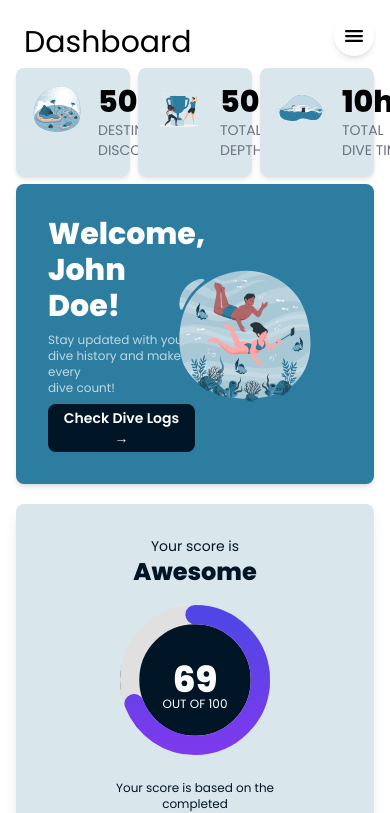
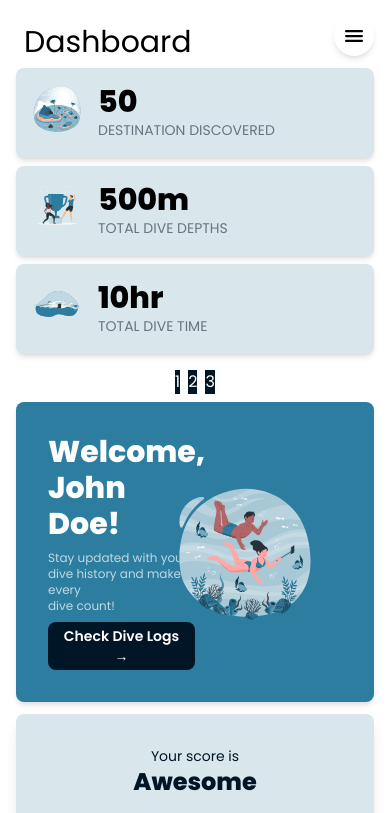
Before and after one commit to roserossssss/dive-site, a Next.js app in the folder diver-application/: page /dashboard in a window 390 px wide. Shown: the top 813 px of the page. Built offline with nearby package versions, Linux system fonts and the light colour scheme.

Commit message:
Added features
-Added DaisyUI library for tailwind
-Added a carousel for dashboard top bar

```diff
--- a/diver-application/app/dashboard/page.tsx
+++ b/diver-application/app/dashboard/page.tsx
@@ -13,10 +13,20 @@ export default function Dashboard() {
     return (
         <div className="text-black">
             <h1 className="text-3xl text-black p-2">Dashboard</h1>
-            <div className="grid grid-cols-3 gap-2 items-start">
-                <Destinations />
-                <Divedepth />
-                <Divetime />
+            <div className="grid grid-cols-1 gap-2 items-center">
+            <div className="carousel carousel-center ">
+            <div className="carousel-item gap-2">
+                <a id="item1" className="w-full"><Destinations /></a>
+                <a id="item2" className="w-full"><Divedepth /></a>
+                <a id="item3" className="w-full"><Divetime /></a>
+                </div>
+                </div>
+                {/* Add "Add more widget" here soon */}
+            </div>
+            <div className="lg:hidden flex w-full justify-center gap-2 py-2">
+                <a href="#item1" className="btn btn-xs bg-[#001526] text-white">1</a>
+                <a href="#item2" className="btn btn-xs bg-[#001526] text-white">2</a>
+                <a href="#item3" className="btn btn-xs bg-[#001526] text-white">3</a>
             </div>
                 <div className="grid grid-cols-1 md:grid-cols-[auto_1fr] gap-x-2 items-start gap-1">
                     {/* Left side*/}
--- a/diver-application/app/ui/dashboard/CardDisplayName/CardDisplayName.tsx
+++ b/diver-application/app/ui/dashboard/CardDisplayName/CardDisplayName.tsx
@@ -6,7 +6,7 @@ import Welcome from '@/public/images/db_welcome_user.svg';
 
 export default function Card() {
   return (
-    <div className="bg-[#2C7DA0] text-white p-8 rounded-lg shadow-md w-full h-auto mb-2 grid grid-cols-2">
+    <div className="bg-[#2C7DA0] text-white p-8 rounded-lg shadow-md w-full   grid grid-cols-2">
         <div>
             <h1 className="text-3xl font-bold mb-2 text-bold">Welcome, John Doe!</h1>
             <p className="text-xs text-white text-opacity-70 mb-2 ">Stay updated with your dive history and make every <br /> dive count!</p>
--- a/diver-application/app/ui/dashboard/card/card.tsx
+++ b/diver-application/app/ui/dashboard/card/card.tsx
@@ -9,7 +9,7 @@ interface CardProps {
 
 export default function Card({ title, value, description, icon }: CardProps) {
   return (
-    <div className="bg-[#D9E7EC] p-4 rounded-lg shadow-md w-full h-auto mb-2 flex flex-1">
+    <div className="bg-[#D9E7EC] p-4 rounded-lg shadow-md w-96 h-auto mb-2 flex flex-1">
       <div className="text-4xl mb-2 text-end pr-4">{icon}</div>
       <div>
       <h1 className="text-3xl font-extrabold">{value}</h1>
--- a/diver-application/app/ui/globals.css
+++ b/diver-application/app/ui/globals.css
@@ -3,6 +3,7 @@
 @tailwind base;
 @tailwind components;
 @tailwind utilities;
+
 
 :root {
     --bg: #FFFFFF;
--- a/diver-application/package.json
+++ b/diver-application/package.json
@@ -23,6 +23,7 @@
     "@types/node": "^20",
     "@types/react": "^19",
     "@types/react-dom": "^19",
+    "daisyui": "^5.0.4",
     "eslint": "^9",
     "eslint-config-next": "15.1.7",
     "postcss": "^8",
--- a/diver-application/tailwind.config.ts
+++ b/diver-application/tailwind.config.ts
@@ -17,5 +17,5 @@ export default {
       },
     },
   },
-  plugins: [],
+  plugins: [require("daisyui")],
 } satisfies Config;
--- /dev/null
+++ b/package.json
@@ -0,0 +1,5 @@
+{
+  "devDependencies": {
+    "daisyui": "^5.0.4"
+  }
+}
```
Also changed, not shown: 2 other files (tests, documents, lock files or other folders).
